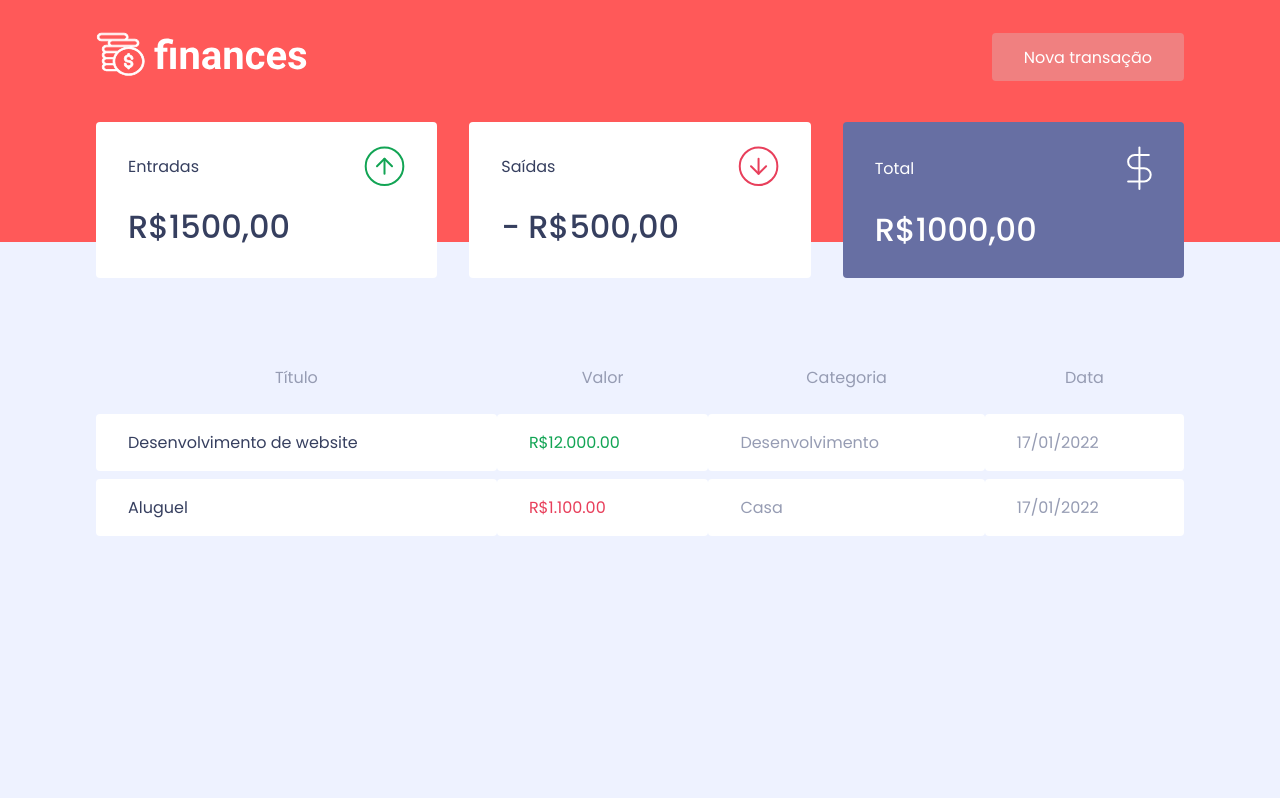
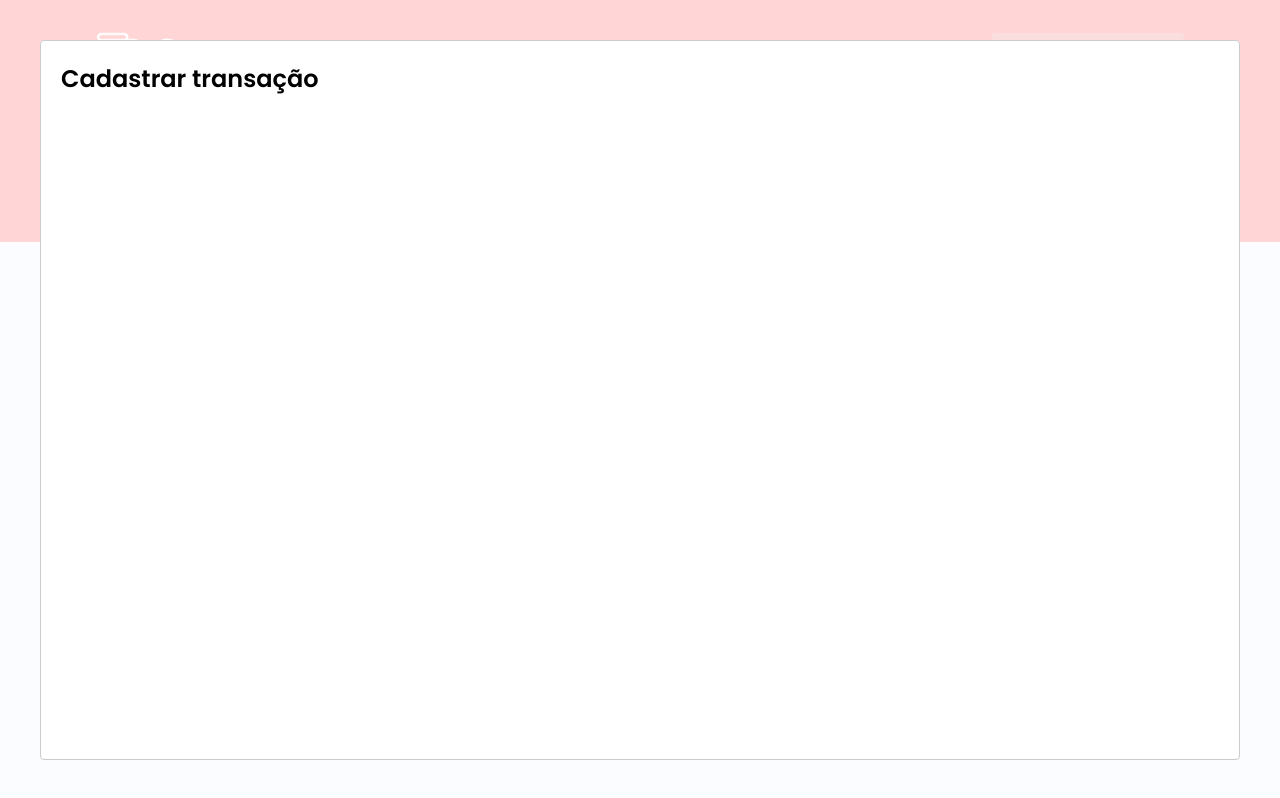
Before and after one commit to samuelfsd/finances, a React (Create React App) app: page / in a window 1280 px wide. Both pictures are taken after a click on the button "Nova transação". Built offline with nearby package versions, Linux system fonts and the light colour scheme; no server answers; what miragejs would draw is missing.

Commit message:
add react-modal

```diff
--- a/package.json
+++ b/package.json
@@ -7,6 +7,7 @@
     "miragejs": "^0.1.43",
     "react": "^17.0.2",
     "react-dom": "^17.0.2",
+    "react-modal": "^3.14.4",
     "react-scripts": "5.0.0",
     "styled-components": "^5.3.3",
     "web-vitals": "^2.1.0"
@@ -19,6 +20,7 @@
     "@types/node": "^16.7.13",
     "@types/react": "^17.0.20",
     "@types/react-dom": "^17.0.9",
+    "@types/react-modal": "^3.13.1",
     "@types/styled-components": "^5.1.20",
     "typescript": "^4.4.2"
   },
--- a/src/App.tsx
+++ b/src/App.tsx
@@ -1,12 +1,34 @@
+import { useState } from 'react';
+import Modal from 'react-modal';
 import { Dashboard } from "./components/Dashboard";
 import { Header } from "./components/Header";
+
 import { GlobalStyle } from "./styles/global";
 
+Modal.setAppElement('#root');
+
 export function App() {
+
+  const [isNewTransactionModalOpen, setIsNewTransactionModalOpen] = useState(false);
+
+  function handleOpenNewTransactionModal(){
+    setIsNewTransactionModalOpen(true);
+  }
+
+  function handleCloseNewTransactionModal(){
+    setIsNewTransactionModalOpen(false);
+  }
+
   return (
     <>
-      <Header />
+      <Header onOpenNewTransactionModal={handleOpenNewTransactionModal} />
       <Dashboard />
+      <Modal
+          isOpen={isNewTransactionModalOpen}
+          onRequestClose={handleCloseNewTransactionModal}
+          >
+          <h2>Cadastrar transação</h2>
+        </Modal>
       <GlobalStyle />
     </>
   );
--- a/src/components/Header/index.tsx
+++ b/src/components/Header/index.tsx
@@ -1,14 +1,16 @@
 import logoImg from '../../assets/Logo.svg';
-
 
 import { Container, Content } from './styles';
 
-export function Header(){
+interface HeaderProps {
+  onOpenNewTransactionModal:() => void;
+}
+export function Header({onOpenNewTransactionModal}: HeaderProps){
   return(
     <Container>
       <Content>
         <img src={logoImg} alt="finances" />
-        <button type="button">
+        <button type="button" onClick={onOpenNewTransactionModal}>
           Nova transação
         </button>
       </Content>
```
Also changed, not shown: 1 other file (tests, documents, lock files or other folders).
